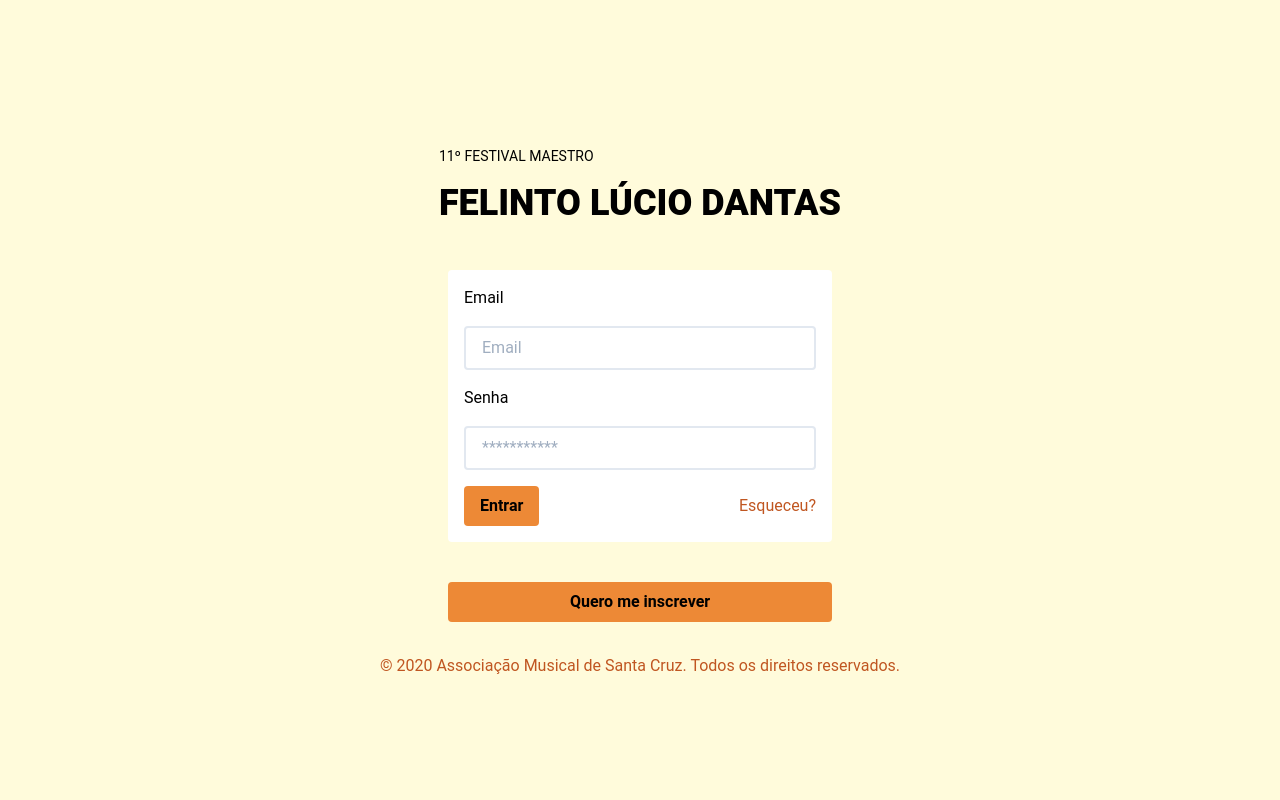
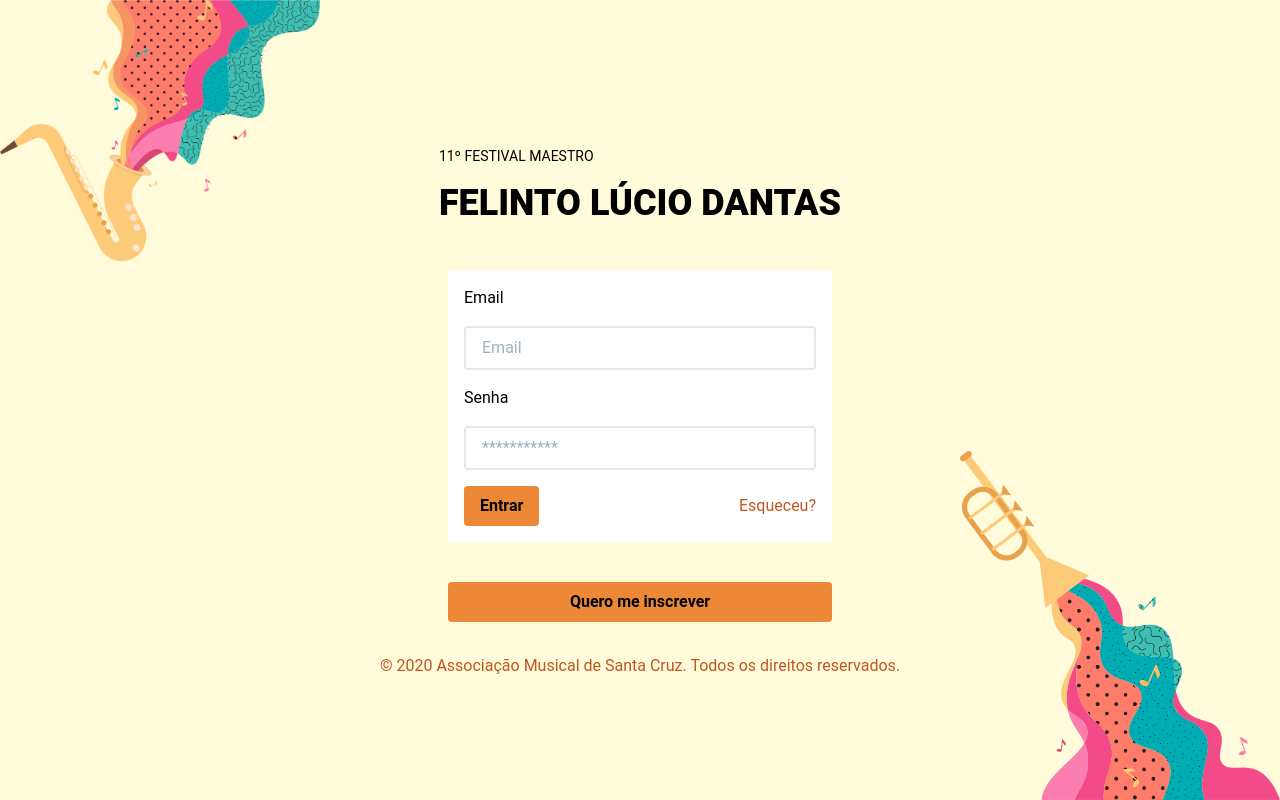
Before and after one commit to isaacmsl/festival2020, a Next.js app: page /login in a window 1280 px wide. Built offline with nearby package versions, Linux system fonts and the light colour scheme.

Commit message:
feito handleInputChange

```diff
--- a/src/pages/login.js
+++ b/src/pages/login.js
@@ -1,6 +1,36 @@
 import Head from 'next/head'
+import { useState } from 'react'
+
+const ImagensInstrumento = () => (
+    <>
+        <img
+            src="/assets/sax.png"
+            alt="Saxofone"
+            className="absolute top-0 left-0 w-64 sm:w-1/4"
+        />
+        <img
+            src="/assets/trompete.png"
+            alt="Trompete"
+            className="absolute bottom-0 right-0 w-56 sm:w-1/4"
+        />
+    </>
+)
 
 export default function Login() {
+	const [formData, setFormData] = useState({
+		email: '',
+		senha: ''
+	})
+
+	function handleInputChange(e) {
+        const { name, value } = e.target
+
+        setFormData({ ...formData, [name]: value })
+	}
+
+	function handleSubmit(e) {
+		e.preventDefault()
+	}
   return (
 	<div
 		className="bg-bgMain p-4 min-h-screen min-w-full flex flex-col items-center justify-center"
@@ -9,8 +39,8 @@ export default function Login() {
         <title>Login</title>
         <link rel="icon" href="/favicon.ico" />
       </Head>
-
-		  	<header className="mb-10 text-4xl text-black">
+		<ImagensInstrumento/>
+			<header className="mb-10 text-4xl text-black">
 				<span className="text-sm">11º FESTIVAL MAESTRO</span>
 				<h1 className="font-extrabold">FELINTO LÚCIO DANTAS</h1>
 			</header>
@@ -22,6 +52,7 @@ export default function Login() {
 						className="border-solid border-2 px-4 py-2 rounded"
 						type="email"
 						placeholder="Email"
+						onChange={handleInputChange}
 					  	required
 					/>
 				</div>
@@ -37,9 +68,9 @@ export default function Login() {
 				</div>
 
 				<div className="mt-4 flex items-center justify-between">
-					<button className="bg-orange-500 px-4 py-2 rounded font-bold">
-						Entrar
-					</button>
+					<input className="bg-orange-500 px-4 py-2 rounded font-bold" value="Entrar" type="submit">
+
+					</input>
 				  	<a className="text-orange-700" href="#">Esqueceu?</a>
 				</div>
 
```
Also changed, not shown: public/assets/sax.png (added), public/assets/trompete.png (added).
